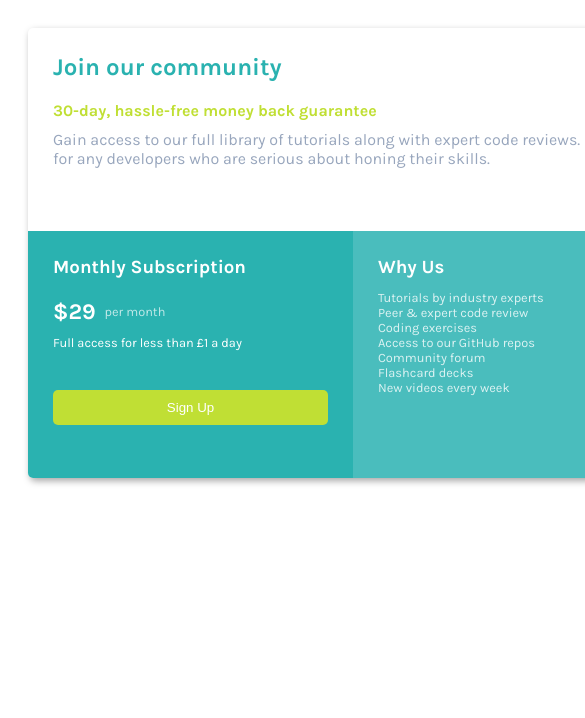
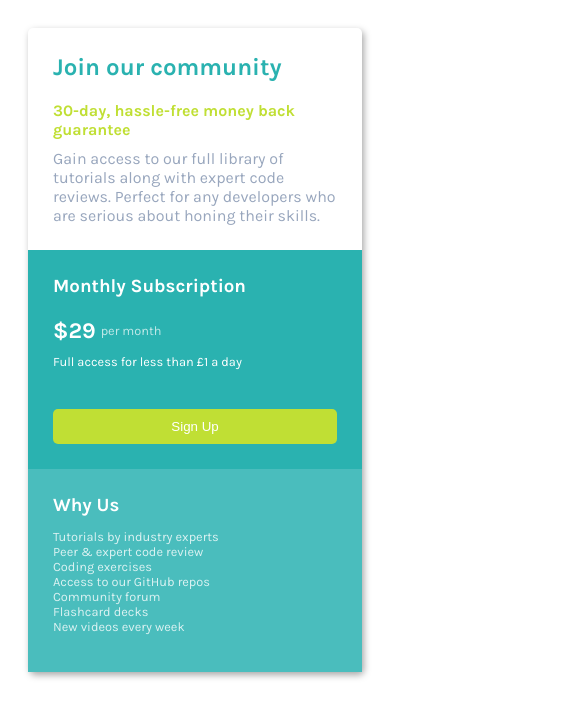
Before and after one commit to Sammyadj/pricing-card-frontend-challenge, a website: page index.html in a window 390 px wide. Shown: the top 718 px of the page, 585 px wide, since content can reach past the window. Drawn offline with Linux system fonts and the light colour scheme.

Commit message:
responsive design

```diff
--- a/style.css
+++ b/style.css
@@ -18,11 +18,11 @@ body {
 }
 
 #card-container {
-    width: 650px;
-    height: 450px;
+    /*width: 650px;*/
+    /*height: 450px;*/
     border-radius: 5px;
     box-shadow: 2px 3px 7px 0px rgba(0, 0, 0, 0.35);
-    overflow: hidden;
+    /*overflow: hidden;*/
 }
 
 #top-section-container {
@@ -32,27 +32,25 @@ body {
 }
 
 #bottom-section-container {
+    display: flex;
+    flex-direction: column;
     width: 100%;
     height: 55%;
     color: white;
 }
 
 #bottom-left-container {
-    width: 50%;
     height: 100%;
-    display: inline-block;
     background-color: #2AB2B0;
-    vertical-align: top;
     padding: 25px;
+    flex-basis: 50%;
 }
 
 #bottom-right-container {
-    width: 50%;
     height: 100%;
-    display: inline-block;
     background-color: #4ABDBD;
-    vertical-align: top;
     padding: 25px;
+    flex-basis: 50%;
 }
 
 #top-section-container h2 {
@@ -86,7 +84,9 @@ button:hover {
 }
 
 #price-container {
+    display: flex;
     margin-bottom: 10px;
+    align-items: center;
 }
 
 #price {
@@ -94,13 +94,8 @@ button:hover {
     font-size: 1.4rem;
 }
 
-#price, #price-frequency {
-    display: inline-block;
-}
 
 #price-frequency {
-    position: relative;
-    top: -3px;
     font-size: 0.8rem;
     opacity: 0.7;
     margin-left: 5px;
@@ -121,3 +116,16 @@ ul {
     font-size: 0.8rem;
     opacity: 0.8;
 }
+
+
+@media (min-width: 576px) {
+    #card-container {
+        width: 650px;
+        height: 450px;
+    }
+
+    #bottom-section-container {
+        flex-direction: row;
+    }
+
+}
```
Also changed, not shown: index.html (+2 -1 lines).
